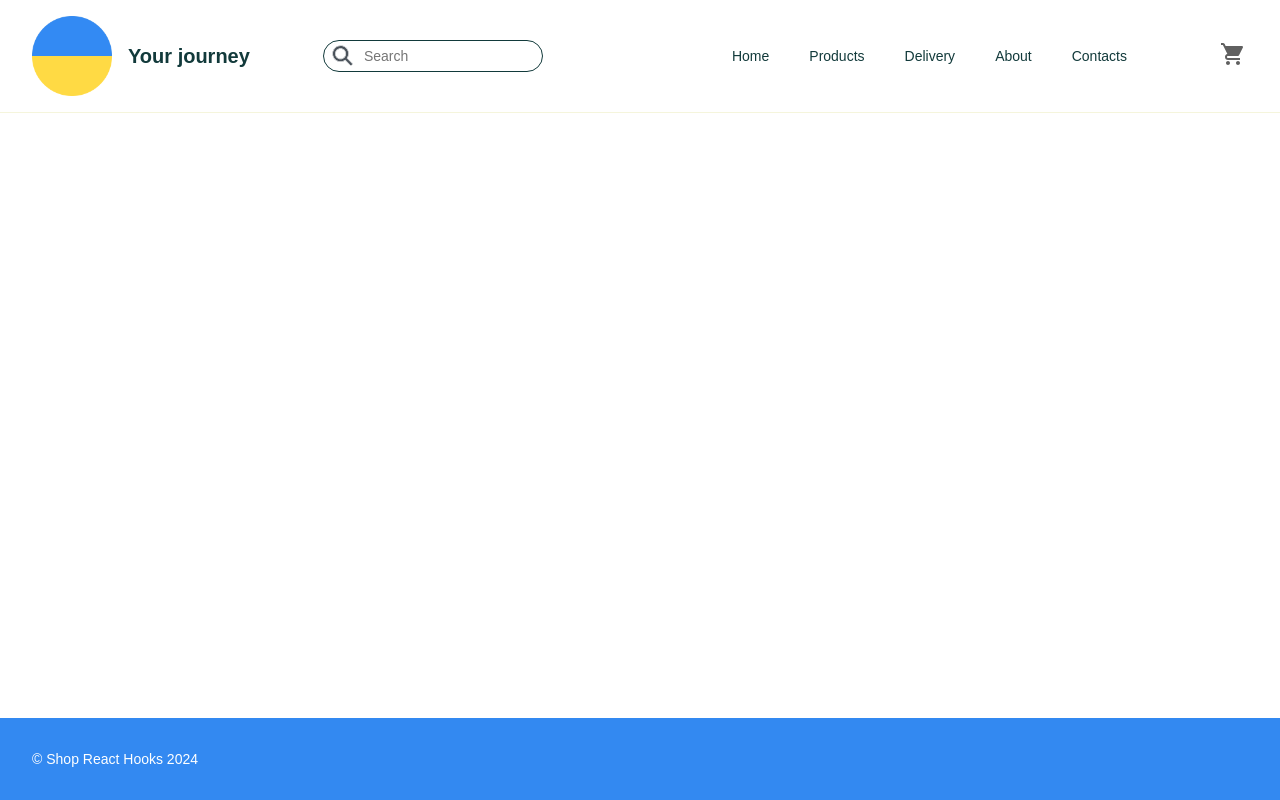
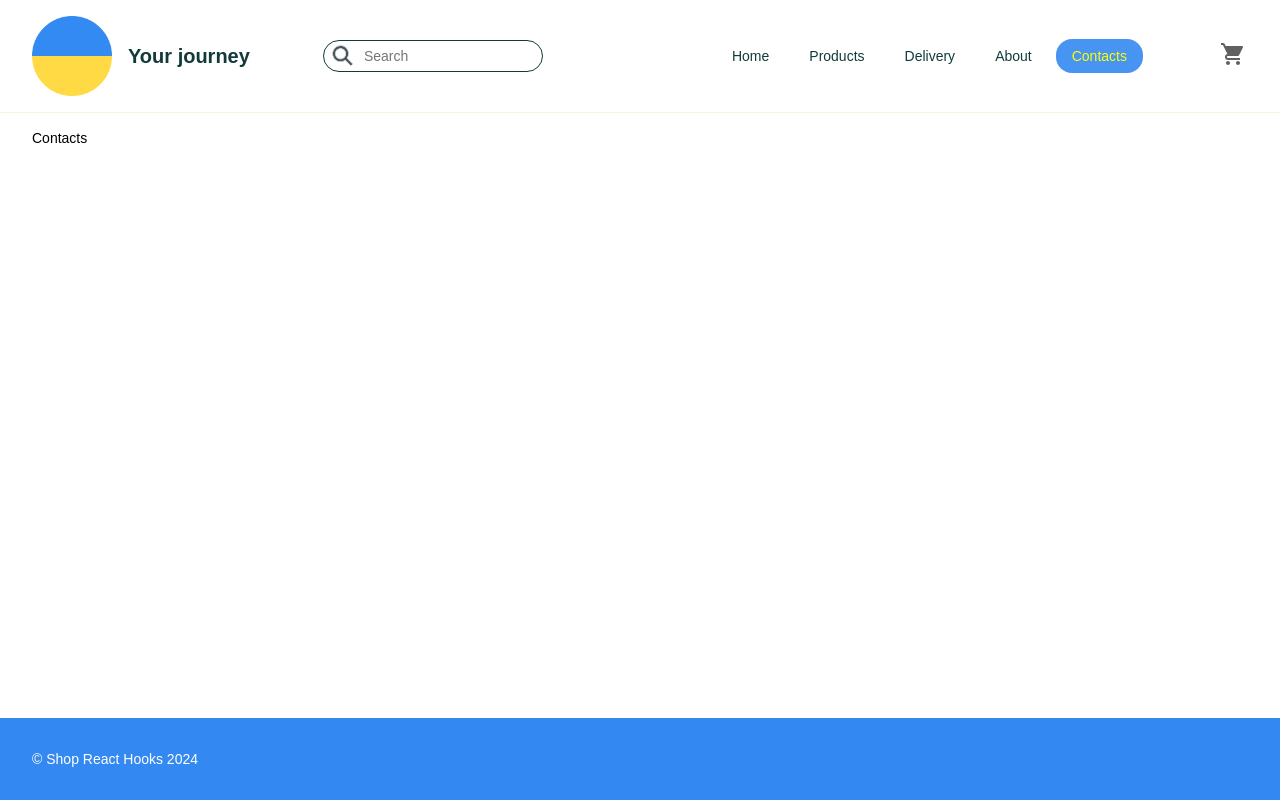
Before and after one commit to korol-oleksii/start-shop-hooks, a React (Create React App) app: page /start-shop-hooks/contacts in a window 1280 px wide. Built offline with nearby package versions, Linux system fonts and the light colour scheme.

Commit message:
add basename to BrowserRouter

```diff
--- a/src/Components/App.js
+++ b/src/Components/App.js
@@ -16,10 +16,10 @@ const App = (props) => {
                 <div className="main__container">
                     <Routes>
                         <Route path='/' element={<Home dataProducts={props.data.products}/>}/>
-                        <Route path='/products/' element={<Products dataProducts={props.data.products}/>}/>
-                        <Route path='/delivery/' element={<Delivery/>}/>
-                        <Route path='/about/' element={<About/>}/>
-                        <Route path='/contacts/' element={<Contacts/>}/>
+                        <Route path='/products' element={<Products dataProducts={props.data.products}/>}/>
+                        <Route path='/delivery' element={<Delivery/>}/>
+                        <Route path='/about' element={<About/>}/>
+                        <Route path='/contacts' element={<Contacts/>}/>
                     </Routes>
                 </div>
             </main>
--- a/src/data/data.js
+++ b/src/data/data.js
@@ -23,10 +23,10 @@ let dataPage = {
         logo: headerLogo,
         navLinks: [
             {id:1, linkUrl: '/', linkName: 'Home'},
-            {id:2, linkUrl: '/products/', linkName: 'Products'},
-            {id:3, linkUrl: '/delivery/', linkName: 'Delivery'},
-            {id:4, linkUrl: '/about/', linkName: 'About'},
-            {id:5, linkUrl: '/contacts/', linkName: 'Contacts'},
+            {id:2, linkUrl: '/products', linkName: 'Products'},
+            {id:3, linkUrl: '/delivery', linkName: 'Delivery'},
+            {id:4, linkUrl: '/about', linkName: 'About'},
+            {id:5, linkUrl: '/contacts', linkName: 'Contacts'},
         ]
     },
     products: {
--- a/src/index.js
+++ b/src/index.js
@@ -7,7 +7,7 @@ import {BrowserRouter} from "react-router-dom";
 
 const root = ReactDOM.createRoot(document.getElementById('root'));
 root.render(
-    <BrowserRouter>
+    <BrowserRouter basename="/start-shop-hooks">
         <App data={dataPage} />
     </BrowserRouter>
 );
```
